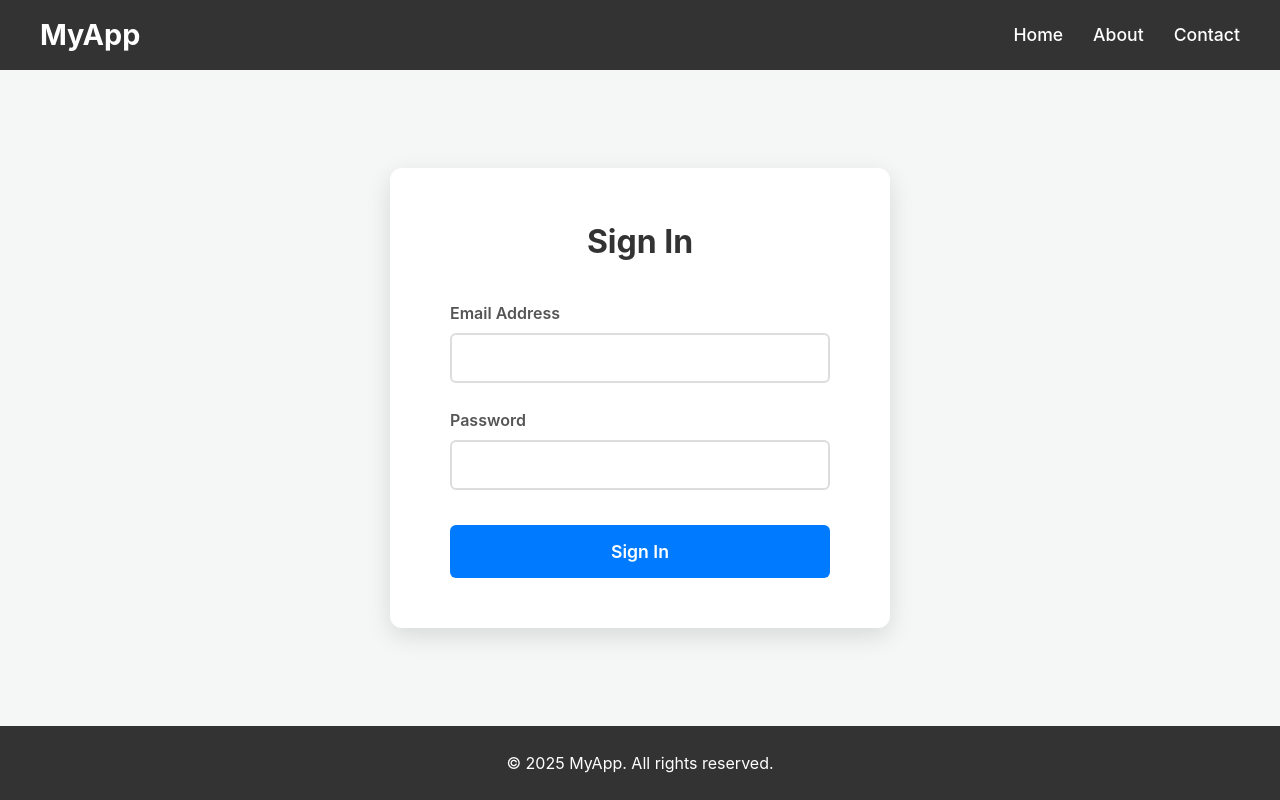
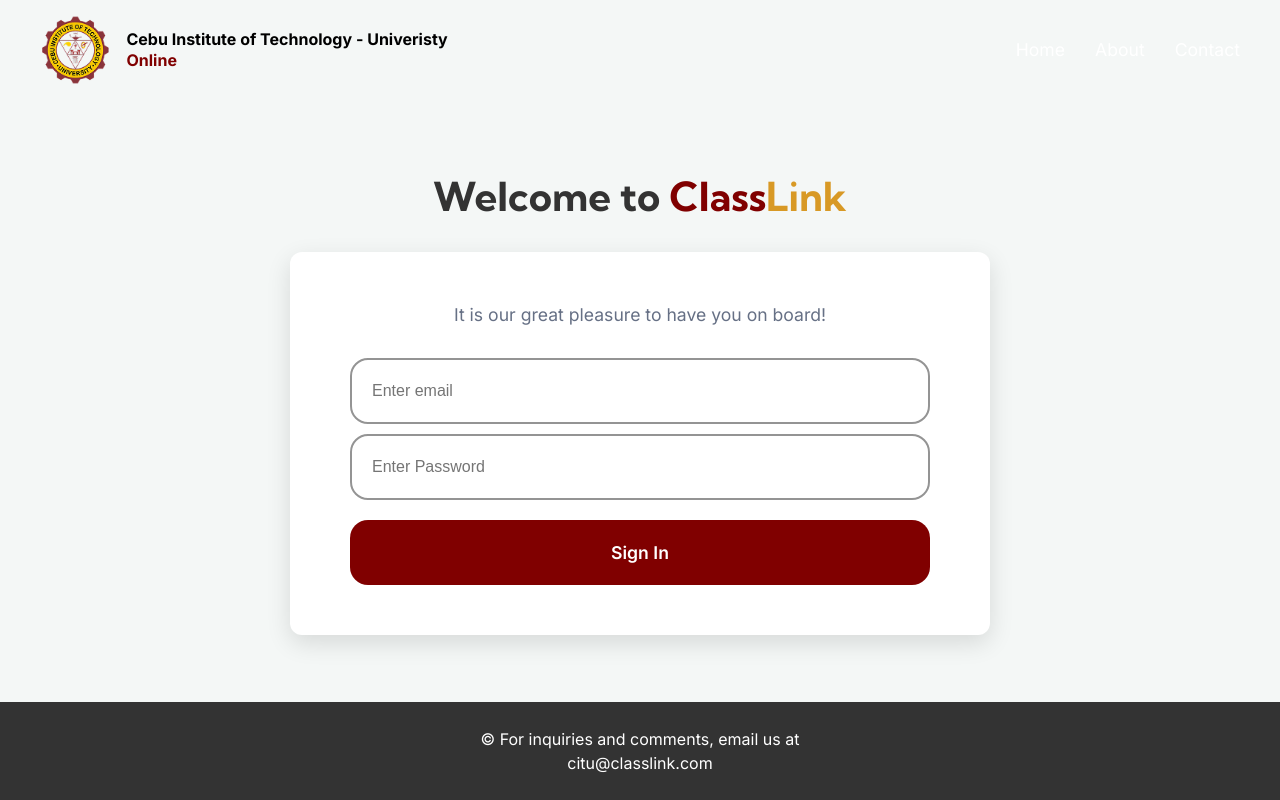
Before and after one commit to GIOnyx/ClassLink, a React (Vite) app in the folder client/: page / in a window 1280 px wide. Built offline with nearby package versions, Linux system fonts and the light colour scheme.

Commit message:
initial design of login page

```diff
--- a/client/src/App.css
+++ b/client/src/App.css
@@ -1,3 +1,9 @@
+@import url('https://fonts.googleapis.com/css2?family=Inter:wght@400;600;700&display=swap');
+@import url('https://fonts.googleapis.com/css2?family=Kumbh+Sans:wght@700&display=swap');
+
+/* Reset and Base Styles */
+/* ...rest of your CSS... */
+
 /* Reset and Base Styles */
 * {
   margin: 0;
@@ -11,9 +17,7 @@
 }
 
 body {
-  font-family: -apple-system, BlinkMacSystemFont, 'Segoe UI', 'Roboto', 'Oxygen',
-    'Ubuntu', 'Cantarell', 'Fira Sans', 'Droid Sans', 'Helvetica Neue',
-    sans-serif;
+  font-family: 'Inter', sans-serif; /* <-- This is the new font */
   -webkit-font-smoothing: antialiased;
   -moz-osx-font-smoothing: grayscale;
   background-color: #f4f7f6;
@@ -38,15 +42,28 @@
   display: flex;
   justify-content: space-between;
   align-items: center;
-  background-color: #333;
+  background-color: #f4f7f6;
   color: white;
   padding: 0 40px;
-  height: 70px;
+  height: 100px;
 }
 
 .navbar-brand {
-  font-size: 1.8rem;
+  display: flex;
+  gap: 15px;
+  font-size: 1rem;
   font-weight: bold;
+  line-height: 1.3;
+  align-items: center;
+  color: #000;
+}
+
+.navbar-logo {
+  height: 70px; /* Adjust the height of your logo as needed */
+}
+
+.online-text {
+  color: #800000; /* This is a common red color used for alerts */
 }
 
 .navbar-links {
@@ -76,6 +93,7 @@
 /* Login Form */
 .login-container {
   display: flex;
+  flex-direction: column; /* This stacks the title on top of the form */
   justify-content: center;
   align-items: center;
   width: 100%;
@@ -87,48 +105,61 @@
   border-radius: 12px;
   box-shadow: 0 8px 24px rgba(0, 0, 0, 0.12);
   width: 100%;
-  max-width: 500px;
+  max-width: 700px;
 }
 
 .login-form h2 {
-  margin-bottom: 35px;
-  color: #333;
-  font-size: 2rem;
+  font-family: 'Inter', sans-serif;
+  font-size: 1.1rem;      /* Makes the font smaller */
+  color: #667085;          /* Sets the color */
+  font-weight: 400;       /* Makes the font regular, not bold */
+  margin-bottom: 30px;
   text-align: center;
 }
 
-.form-group {
-  margin-bottom: 25px;
+.login-title {
+  font-family: 'Kumbh Sans', sans-serif;
+  font-size: 2.5rem;
+  color: #333;
+  text-align: center;
+  margin-bottom: 25px; /* Adds space between the title and the form */
 }
 
-.form-group label {
-  display: block;
-  margin-bottom: 8px;
-  font-weight: 600;
-  color: #555;
-  font-size: 1rem;
+.class-text {
+  color: #800000; /* This is a standard red color */
+}
+
+.link-text {
+  color: #D89925; /* This is the hex code for gold */
+}
+
+.form-group {
+  font-family: 'Inter', sans-serif;
+  margin-bottom: 10px;
 }
 
 .form-group input {
   width: 100%;
-  padding: 14px 16px;
-  border: 2px solid #ddd;
-  border-radius: 6px;
+  padding: 22px 20px;
+  border: 2px solid #949494;
+  border-radius: 18px;
   font-size: 1rem;
+  color: #000;
+  background-color: #fff;
   transition: border-color 0.3s;
 }
 
 .form-group input:focus {
   outline: none;
-  border-color: #007bff;
+  border-color: #800000;
 }
 
 .signin-button {
   width: 100%;
-  padding: 16px;
+  padding: 22px;
   border: none;
-  border-radius: 6px;
-  background-color: #007bff;
+  border-radius: 18px;
+  background-color: #800000;
   color: white;
   font-size: 1.1rem;
   font-weight: 600;
@@ -138,7 +169,7 @@
 }
 
 .signin-button:hover {
-  background-color: #0056b3;
+  background-color: #9b3434;
 }
 
 /* Validation Errors */
--- a/client/src/components/Footer.jsx
+++ b/client/src/components/Footer.jsx
@@ -4,7 +4,8 @@
 const Footer = () => {
     return (
         <footer className="footer">
-        <p>&copy; 2025 MyApp. All rights reserved.</p>
+        <p>&copy; For inquiries and comments, email us at </p>
+        <p>citu@classlink.com</p>
         </footer>
     );
 };
--- a/client/src/components/Login.jsx
+++ b/client/src/components/Login.jsx
@@ -41,13 +41,16 @@
 
     return (
         <div className="login-container">
+            <h2 className="login-title">
+                Welcome to <span className="class-text">Class</span><span className="link-text">Link</span>
+            </h2>
         <form onSubmit={handleSubmit} className="login-form">
-            <h2>Sign In</h2>
+            <h2>It is our great pleasure to have you on board!</h2>
             <div className="form-group">
-            <label htmlFor="email">Email Address</label>
                 <input
                     type="email"
                     id="email"
+                    placeholder="Enter email"
                     value={email}
                     onChange={(e) => setEmail(e.target.value)}
                     className={errors.email ? 'error-input' : ''}
@@ -55,10 +58,10 @@
                 {errors.email && <p className="error-text">{errors.email}</p>}
                 </div>
                 <div className="form-group">
-            <label htmlFor="password">Password</label>
                 <input
                     type="password"
                     id="password"
+                    placeholder="Enter Password"
                     value={password}
                     onChange={(e) => setPassword(e.target.value)}
                     className={errors.password ? 'error-input' : ''}
--- a/client/src/components/Navbar.jsx
+++ b/client/src/components/Navbar.jsx
@@ -4,7 +4,13 @@
 const Navbar = () => {
     return (
         <nav className="navbar">
-        <div className="navbar-brand">MyApp</div>
+        <div className="navbar-brand">
+            <img src="/CIT-logo.png" alt="CIT-U Logo" className="navbar-logo" />
+            <div className="navbar-text">
+                <p>Cebu Institute of Technology - Univeristy</p>
+                <p><span className="online-text">Online</span></p>
+            </div>
+        </div>
         <ul className="navbar-links">
             <li><a href="#home">Home</a></li>
             <li><a href="#about">About</a></li>
```
Also changed, not shown: client/public/CIT-logo.png (added). Lines whose indentation alone changed are shown as unchanged.
